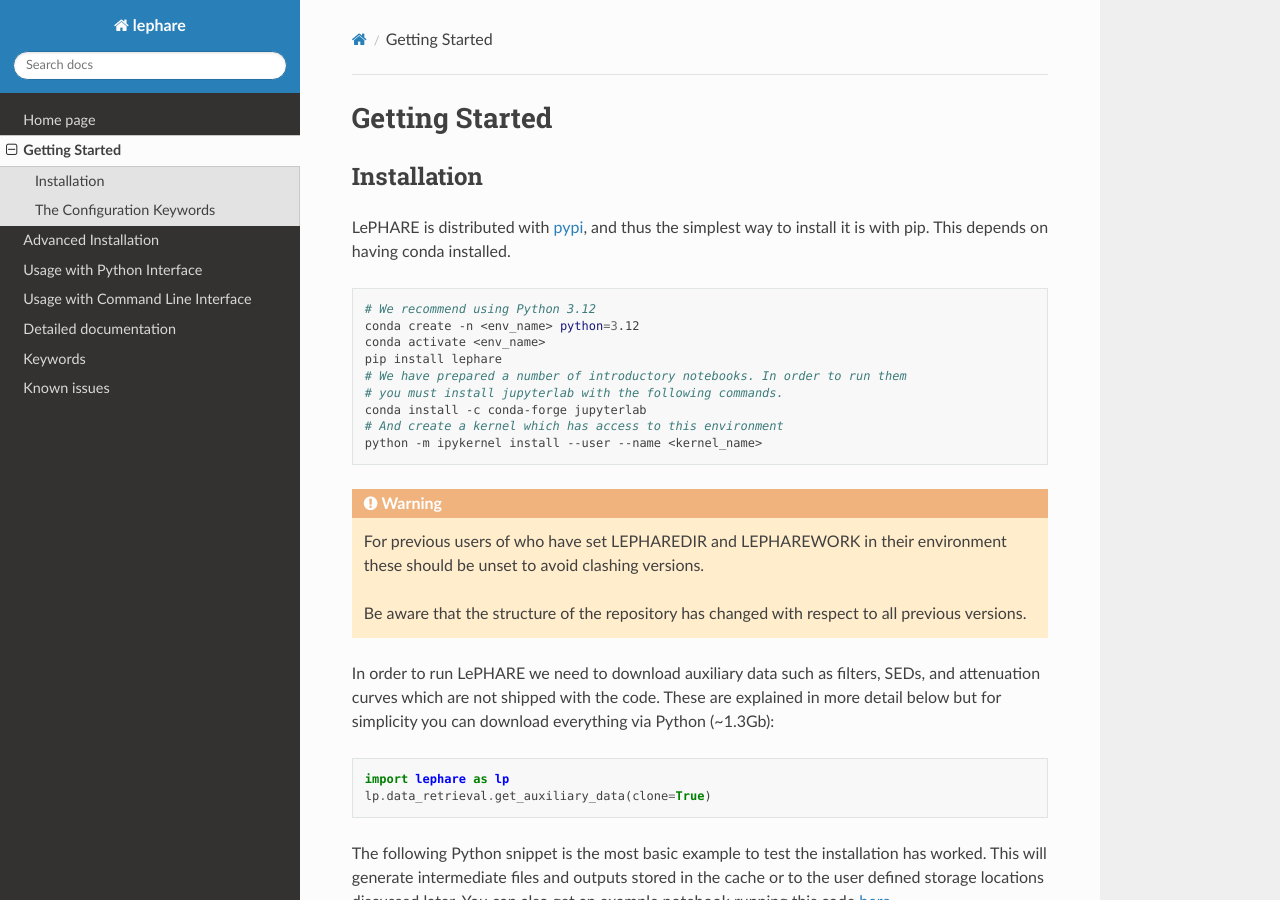
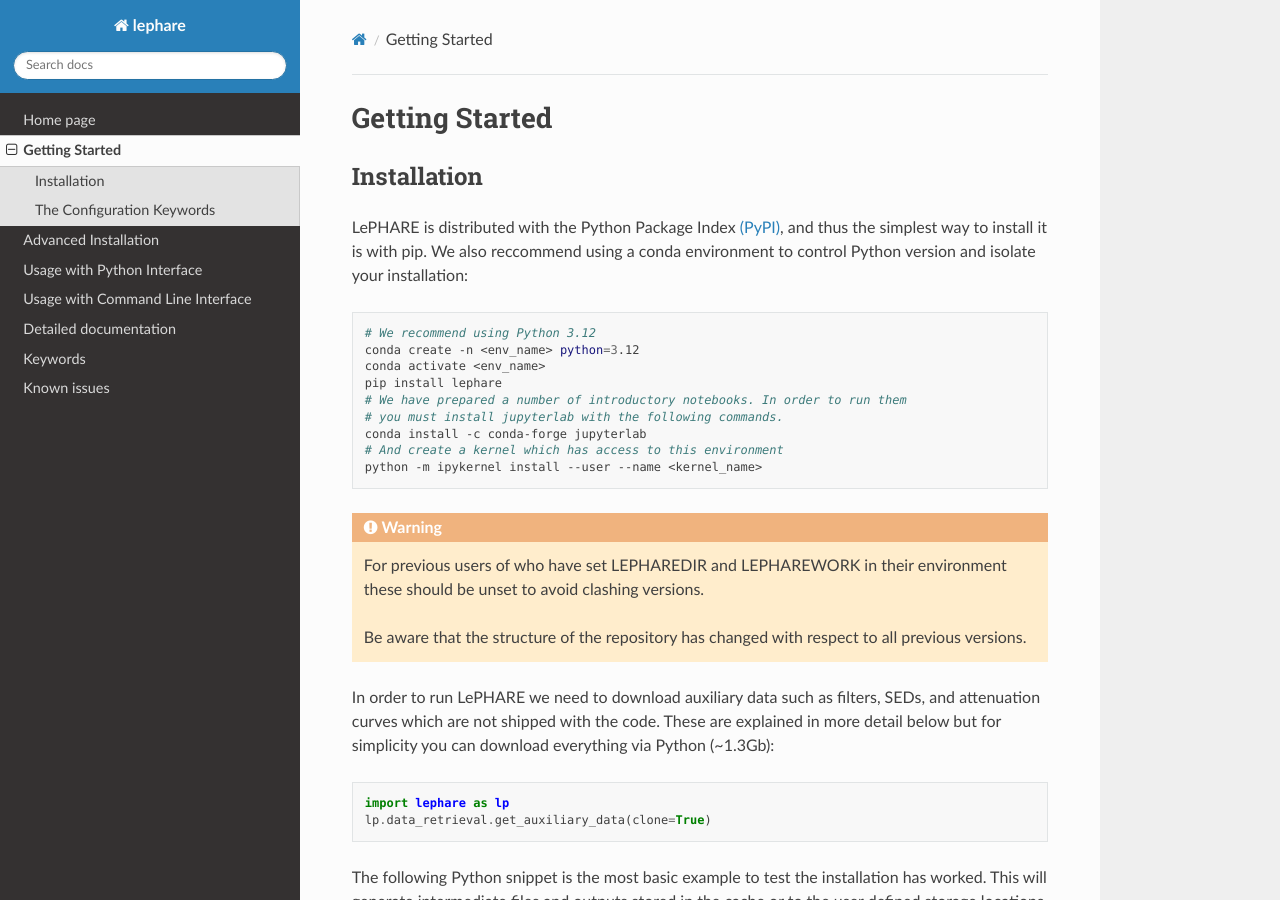
Before and after one commit to lephare-photoz/lephare, a Sphinx documentation site: the page built from docs/getting_started.rst, in a window 1280 px wide and 900 px high. Built offline with Sphinx 7.4.7 and the Read the Docs theme 3.1.0, drawn with Linux system fonts in a browser that asks for light colours; pages that are not in the unit, such as notebooks, are missing from menus.

Commit message:
Very minor change following Olivier's branch merge

```diff
--- a/docs/getting_started.rst
+++ b/docs/getting_started.rst
@@ -5,9 +5,9 @@ Getting Started
 
 Installation
 ============
-LePHARE is distributed with `pypi <https://pypi.org/project/lephare/>`_, and
-thus the simplest way to install it is with pip. This depends on having
-conda installed.
+LePHARE is distributed with the Python Package Index `(PyPI) <https://pypi.org/project/lephare/>`_, and
+thus the simplest way to install it is with pip. We also reccommend using a conda
+environment to control Python version and isolate your installation:
 
 .. code-block:: bash
 
```
